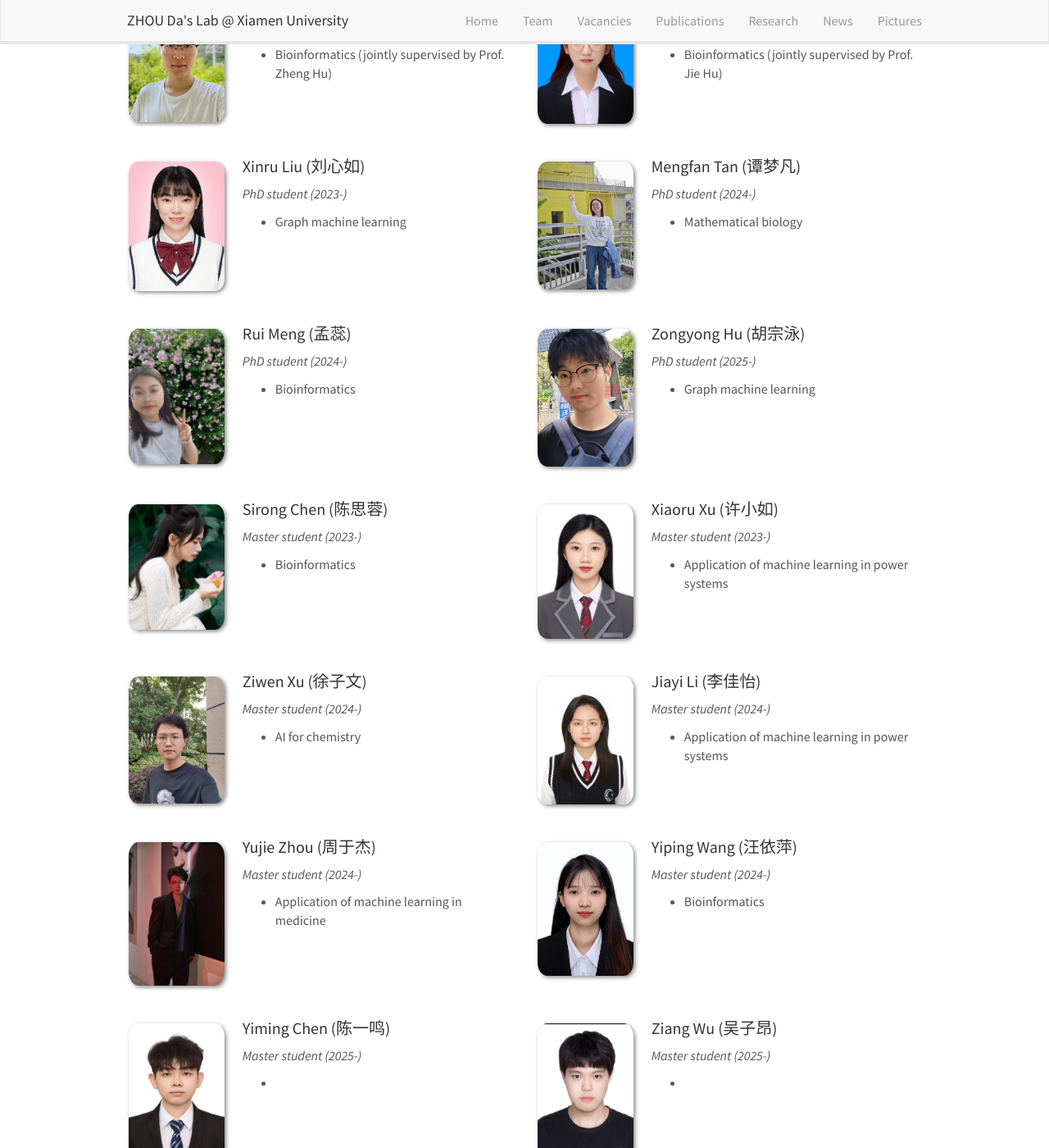
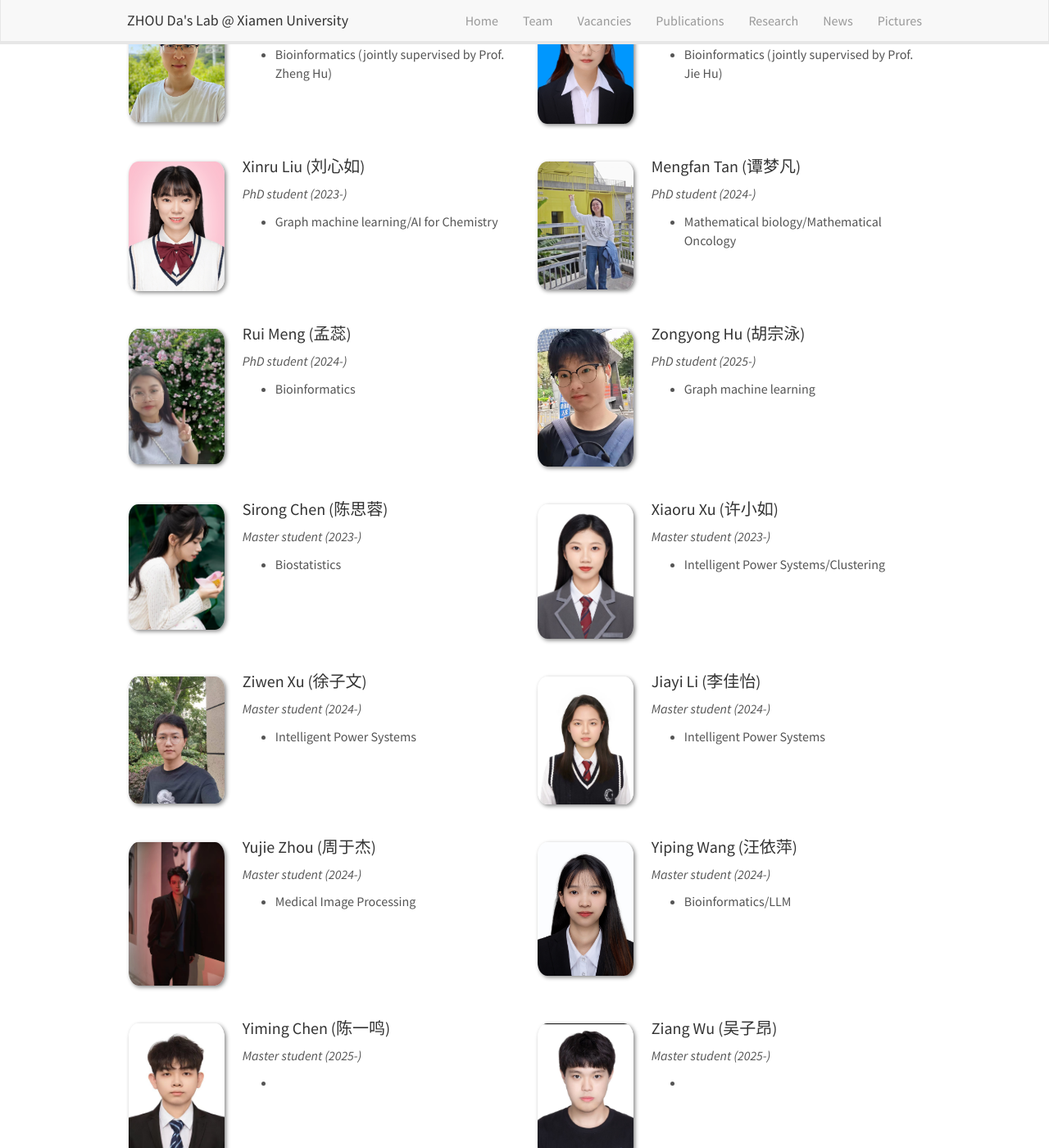
Before and after one commit to ZhouDaLab/zhoudalab.github.io, a Jekyll site: the page built from _pages/team.md, in a window 1280 px wide and 1400 px high, scrolled down 264 px. Shown: the whole window at 82% size. Built offline with Jekyll 4.4.1, drawn with Linux system fonts in a browser that asks for light colours; nearby versions of some CDN libraries.

Commit message:
Update students.yml

```diff
--- a/_data/students.yml
+++ b/_data/students.yml
@@ -27,14 +27,14 @@
   info: PhD student (2023-)
   email: xx
   number_educ: 1
-  education1: Graph machine learning
+  education1: Graph machine learning/AI for Chemistry
 
 - name: Mengfan Tan (谭梦凡)
   photo: tanmengfan.jpg
   info: PhD student (2024-)
   email: xx
   number_educ: 1
-  education1: Mathematical biology
+  education1: Mathematical biology/Mathematical Oncology
 
 - name: Rui Meng (孟蕊)
   photo: mengrui.jpg
@@ -55,42 +55,42 @@
   info: Master student (2023-)
   email: xx
   number_educ: 1
-  education1: Bioinformatics
+  education1: Biostatistics
 
 - name: Xiaoru Xu (许小如)
   photo: xuxiaoru.jpg
   info: Master student (2023-)
   email: xx
   number_educ: 1
-  education1: Application of machine learning in power systems
+  education1: Intelligent Power Systems/Clustering
 
 - name: Ziwen Xu (徐子文)
   photo: xuziwen.jpg
   info: Master student (2024-)
   email: xx
   number_educ: 1
-  education1: AI for chemistry
+  education1: Intelligent Power Systems
 
 - name: Jiayi Li (李佳怡)
   photo: lijiayi.jpg
   info: Master student (2024-)
   email: xx
   number_educ: 1
-  education1: Application of machine learning in power systems
+  education1: Intelligent Power Systems
 
 - name: Yujie Zhou (周于杰)
   photo: zhouyujie.jpg
   info: Master student (2024-)
   email: xx
   number_educ: 1
-  education1: Application of machine learning in medicine
+  education1: Medical Image Processing
 
 - name: Yiping Wang (汪依萍)
   photo: wangyiping.jpg
   info: Master student (2024-)
   email: xx
   number_educ: 1
-  education1: Bioinformatics
+  education1: Bioinformatics/LLM
 
 - name: Yiming Chen (陈一鸣)
   photo: chenyiming.jpg
```
